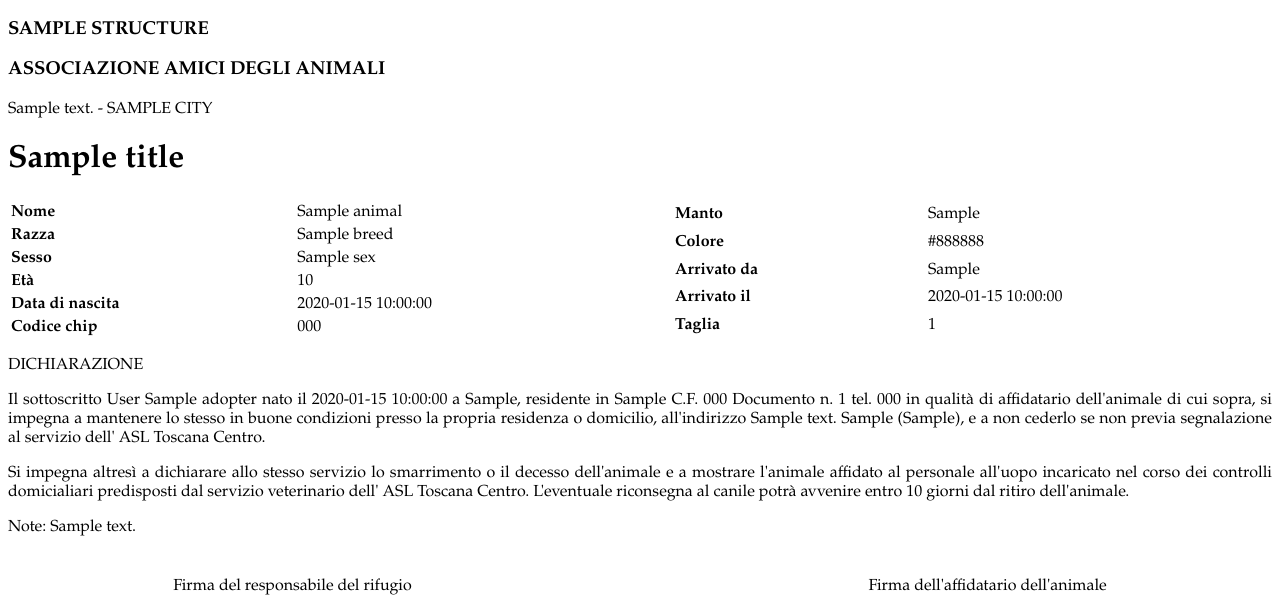
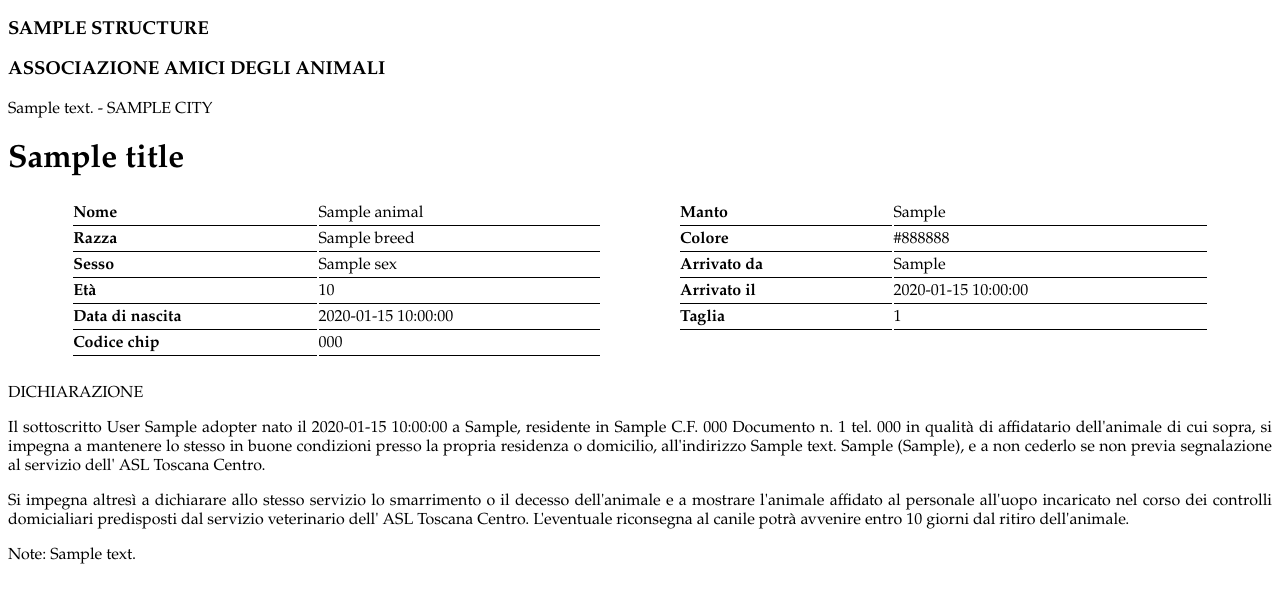
Before and after one commit to samu9/hermadata, a Python web app: template backend/hermadata/reports/templates/adoption.jinja in a window 1280 px wide. Shown: the top 598 px of the page. Run offline with Jinja, Linux system fonts and the light colour scheme; the template is opened without the code that fills it: most values are stand-ins (such as "Sample title", 1, 10 or a date in 2020).

Commit message:
style: update layout and styling for animal data template

```diff
--- a/backend/hermadata/reports/templates/animal_data.jinja
+++ b/backend/hermadata/reports/templates/animal_data.jinja
@@ -1,53 +1,17 @@
-<div class="my-4" style="display: flex; gap: 4rem; page-break-inside: avoid;">
-    <!-- Left Column -->
-    <table style="flex: 1;">
-        <tr class="border-b my-2">
-            <td class="m-2" style="font-weight: bold; padding-right: 1rem;">Nome</td>
-            <td>{{ animal.name }}</td>
-        </tr>
-        <tr class="border-b">
-            <td style="font-weight: bold; padding-right: 1rem;">Razza</td>
-            <td>{{ animal.breed }}</td>
-        </tr>
-        <tr class="border-b">
-            <td style="font-weight: bold; padding-right: 1rem;">Sesso</td>
-            <td>{{ animal.sex }}</td>
-        </tr>
-        <tr class="border-b">
-            <td style="font-weight: bold; padding-right: 1rem;">Età</td>
-            <td>{{ animal.age }}</td>
-        </tr>
-        <tr class="border-b">
-            <td style="font-weight: bold; padding-right: 1rem;">Data di nascita</td>
-            <td>{{ animal.birth_date }}</td>
-        </tr>
-        <tr class="border-b">
-            <td style="font-weight: bold; padding-right: 1rem;">Codice chip</td>
-            <td>{{ animal.chip_code }}</td>
-        </tr>
+<div style="position: relative; height: 160px; margin: 16px 0 24px 0; page-break-inside: avoid;">
+    <table style="position: absolute; left: 5%; width: 42%;">
+        <tr><td style="font-weight: bold; padding: 2px 8px 2px 0; border-bottom: 1px solid #000;">Nome</td><td style="padding: 2px 0; border-bottom: 1px solid #000;">{{ animal.name }}</td></tr>
+        <tr><td style="font-weight: bold; padding: 2px 8px 2px 0; border-bottom: 1px solid #000;">Razza</td><td style="padding: 2px 0; border-bottom: 1px solid #000;">{{ animal.breed }}</td></tr>
+        <tr><td style="font-weight: bold; padding: 2px 8px 2px 0; border-bottom: 1px solid #000;">Sesso</td><td style="padding: 2px 0; border-bottom: 1px solid #000;">{{ animal.sex }}</td></tr>
+        <tr><td style="font-weight: bold; padding: 2px 8px 2px 0; border-bottom: 1px solid #000;">Età</td><td style="padding: 2px 0; border-bottom: 1px solid #000;">{{ animal.age }}</td></tr>
+        <tr><td style="font-weight: bold; padding: 2px 8px 2px 0; border-bottom: 1px solid #000;">Data di nascita</td><td style="padding: 2px 0; border-bottom: 1px solid #000;">{{ animal.birth_date }}</td></tr>
+        <tr><td style="font-weight: bold; padding: 2px 8px 2px 0; border-bottom: 1px solid #000;">Codice chip</td><td style="padding: 2px 0; border-bottom: 1px solid #000;">{{ animal.chip_code }}</td></tr>
     </table>
-
-    <!-- Right Column -->
-    <table style="flex: 1;">
-        <tr class="border-b my-2">
-            <td class="m-2" style="font-weight: bold; padding-right: 1rem;">Manto</td>
-            <td>{{ animal.fur_type }}</td>
-        </tr>
-        <tr class="border-b">
-            <td style="font-weight: bold; padding-right: 1rem;">Colore</td>
-            <td>{{ animal.fur_color }}</td>
-        </tr>
-        <tr class="border-b">
-            <td style="font-weight: bold; padding-right: 1rem;">Arrivato da</td>
-            <td>{{ animal.origin_city }}</td>
-        </tr>
-        <tr class="border-b">
-            <td style="font-weight: bold; padding-right: 1rem;">Arrivato il</td>
-            <td>{{ animal.entry_date }}</td>
-        </tr>
-        <tr class="border-b">
-            <td style="font-weight: bold; padding-right: 1rem;">Taglia</td>
-            <td>{{ animal.size }}</td>
-        </tr>
+    <table style="position: absolute; right: 5%; width: 42%;">
+        <tr><td style="font-weight: bold; padding: 2px 8px 2px 0; border-bottom: 1px solid #000;">Manto</td><td style="padding: 2px 0; border-bottom: 1px solid #000;">{{ animal.fur_type }}</td></tr>
+        <tr><td style="font-weight: bold; padding: 2px 8px 2px 0; border-bottom: 1px solid #000;">Colore</td><td style="padding: 2px 0; border-bottom: 1px solid #000;">{{ animal.fur_color }}</td></tr>
+        <tr><td style="font-weight: bold; padding: 2px 8px 2px 0; border-bottom: 1px solid #000;">Arrivato da</td><td style="padding: 2px 0; border-bottom: 1px solid #000;">{{ animal.origin_city }}</td></tr>
+        <tr><td style="font-weight: bold; padding: 2px 8px 2px 0; border-bottom: 1px solid #000;">Arrivato il</td><td style="padding: 2px 0; border-bottom: 1px solid #000;">{{ animal.entry_date }}</td></tr>
+        <tr><td style="font-weight: bold; padding: 2px 8px 2px 0; border-bottom: 1px solid #000;">Taglia</td><td style="padding: 2px 0; border-bottom: 1px solid #000;">{{ animal.size }}</td></tr>
     </table>
 </div>
```
